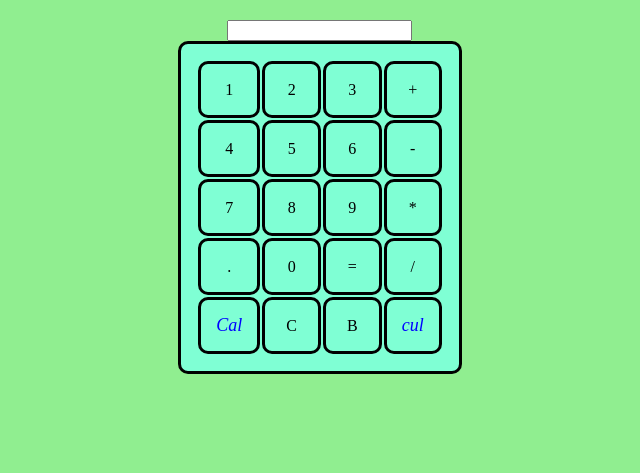
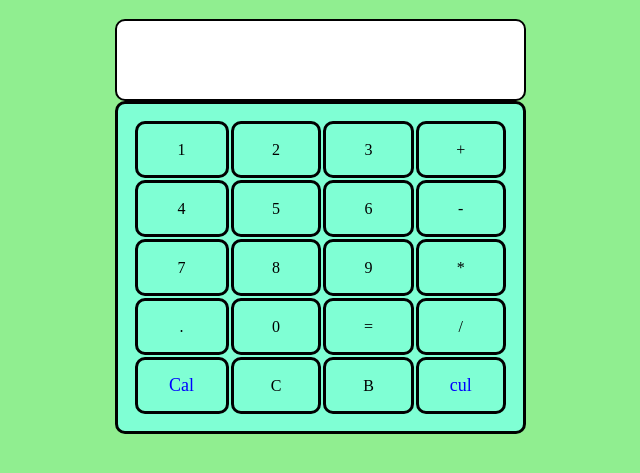
Before and after one commit to adambiro1/Calculator, a plain HTML site: page index.html in a window 1280 px wide. Shown: the part 61-534 px from the top of the page, without its empty margins (320-960 px from the left). Drawn offline with Linux system fonts and the light colour scheme.

Commit message:
zmenil niektoré style veci

```diff
--- a/stylesheet.css
+++ b/stylesheet.css
@@ -5,9 +5,18 @@ h1{
     text-align: center;
     font-style: oblique;
 }
+
+.textview{
+    text-align: center;
+    padding: 30px 100px;
+    border-style: solid;
+    border-color: black;
+    border-radius: 10px;
+    color: blue;
+    font-size: medium;
+}
 table, th, td{
     text-align: center;
-    font-style: italic;
     font-size: large;
     color:blue;
     border:solid black;
@@ -16,8 +25,6 @@ table, th, td{
     padding: 15px;
 
 }
-caption{
-    color: black;
 }
 th{
     background-color: aliceblue;
```
